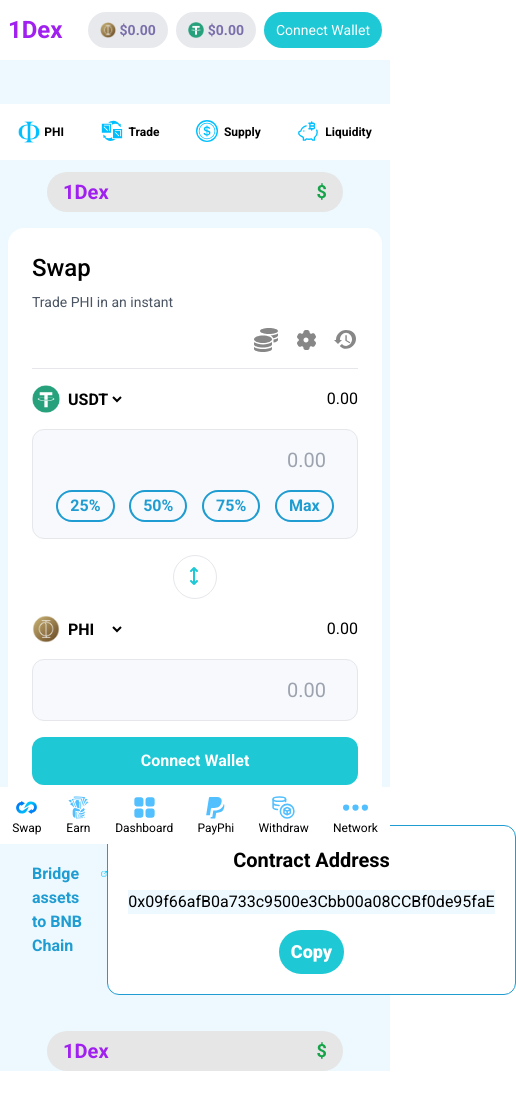
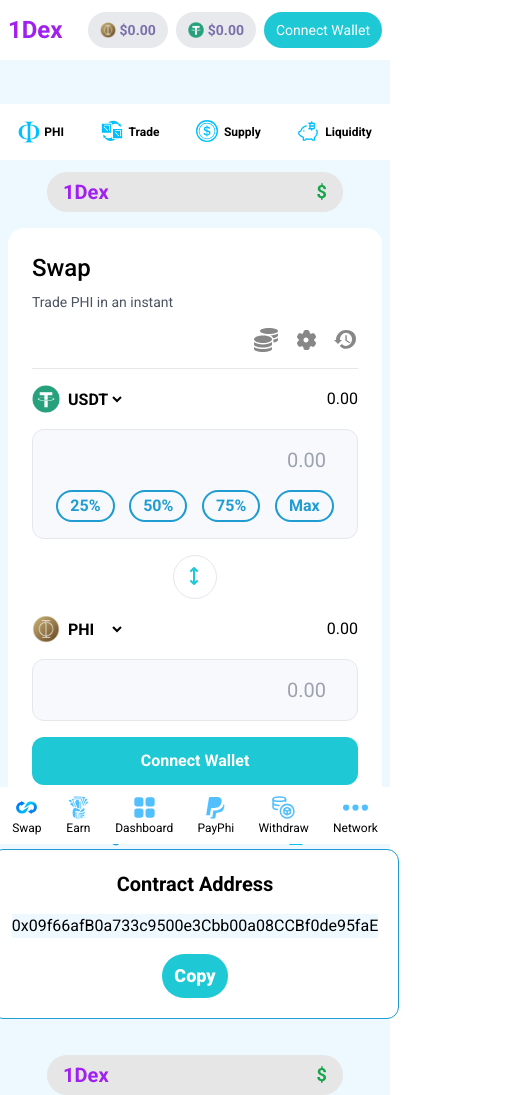
Before and after one commit to gauravgangwarweb/Phi, a React (Vite) app: page / in a window 390 px wide. Shown: the whole page, 516 px wide, since content can reach past the window. Before the commit the page ends 1071 px from the top, so only its background shows below. Built offline with nearby package versions, Linux system fonts and the light colour scheme.

Commit message:
Update ContractAddress component to use flexbox for responsive layout

```diff
--- a/src/components/ContractAddress.jsx
+++ b/src/components/ContractAddress.jsx
@@ -1,6 +1,6 @@
 const ContractAddress = () => {
   return (
-    <div className="w-full flex justify-between items-center px-8 mt-4 mb-6">
+    <div className="w-full flex flex-col md:flex-row justify-between items-center px-8 mt-4 mb-6">
       <h4 className="flex gap-1 text-seaBlueColor font-bold">
         Bridge assets to BNB Chain
         <svg
--- a/src/components/TabBar.jsx
+++ b/src/components/TabBar.jsx
@@ -56,9 +56,9 @@
             <g
               fill="none"
               stroke="#00bfff"
-              stroke-linecap="round"
-              stroke-linejoin="round"
-              stroke-width="1.5"
+              strokeLinecap="round"
+              strokeLinejoin="round"
+              strokeWidth="1.5"
               color="#52bfff"
             >
               <path d="M21.5 11.029c.324.774.5 1.605.5 2.471c0 2.059-.995 3.924-2.607 5.279a1.07 1.07 0 0 0-.393.813V22h-2l-.794-1.133a.52.52 0 0 0-.552-.198a10.7 10.7 0 0 1-5.308 0a.52.52 0 0 0-.552.198L9 22H7v-2.384a1 1 0 0 0-.432-.824C5.493 18.052 2 16.602 2 15.058V13.5c0-.592.448-1.071 1-1.071c.607 0 1.102-.236 1.302-.863c.767-2.402 2.929-4.33 5.719-5.145"></path>
```
